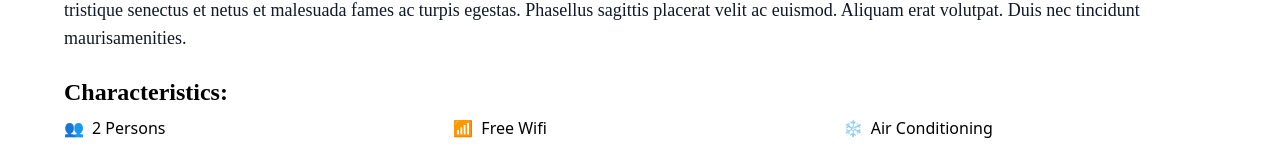
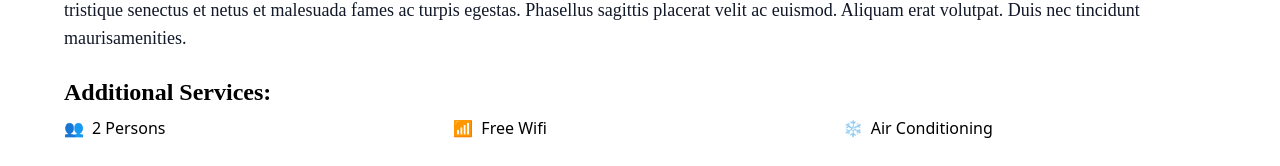
Before and after one commit to Metyme1/Caravan, a React (Create React App) app: page /rooms/1 in a window 1280 px wide. Shown: the part 964-1130 px from the top of the page. Built offline with nearby package versions, Linux system fonts and the light colour scheme; a web font is replaced by a local one.

Commit message:
detail Page edited

```diff
--- a/src/pages/detailPage.js
+++ b/src/pages/detailPage.js
@@ -87,7 +87,7 @@
     characteristics: [
       { icon: "👥", label: "1-2 Persons" },
       { icon: "📶", label: "Free Wifi" },
-      { icon: "🍽️", label: "Breakfast Included" },
+      { icon: "🍽️", label: "Breakfast" },
       { icon: "🛋️", label: "Separate Salon" },
       { icon: "🛌", label: "Separate Bedroom" },
       { icon: "🚽", label: "Two Bathrooms" },
@@ -155,7 +155,7 @@
               <p className="text-gray-900 font-times mb-6 text-lg">{room.description}</p>
 
               <div className="mb-4">
-                <h3 className="text-2xl font-times font-bold mb-2">Characteristics:</h3>
+                <h3 className="text-2xl font-times font-bold mb-2">Additional Services:</h3>
                 <div className="grid grid-cols-1 md:grid-cols-2 lg:grid-cols-3 gap-4">
                   {room.characteristics.map((characteristic, idx) => (
                     <div key={idx} className="flex items-center space-x-2 mb-2">
```
